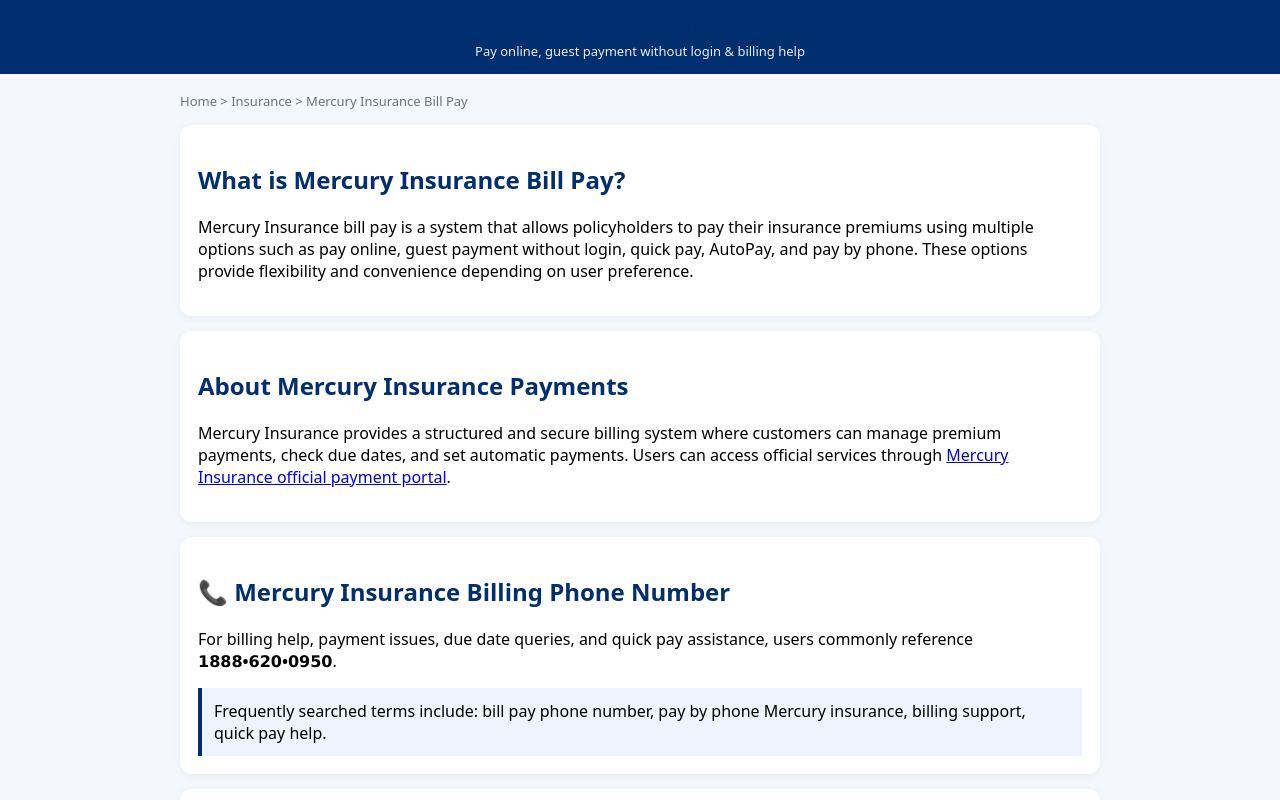
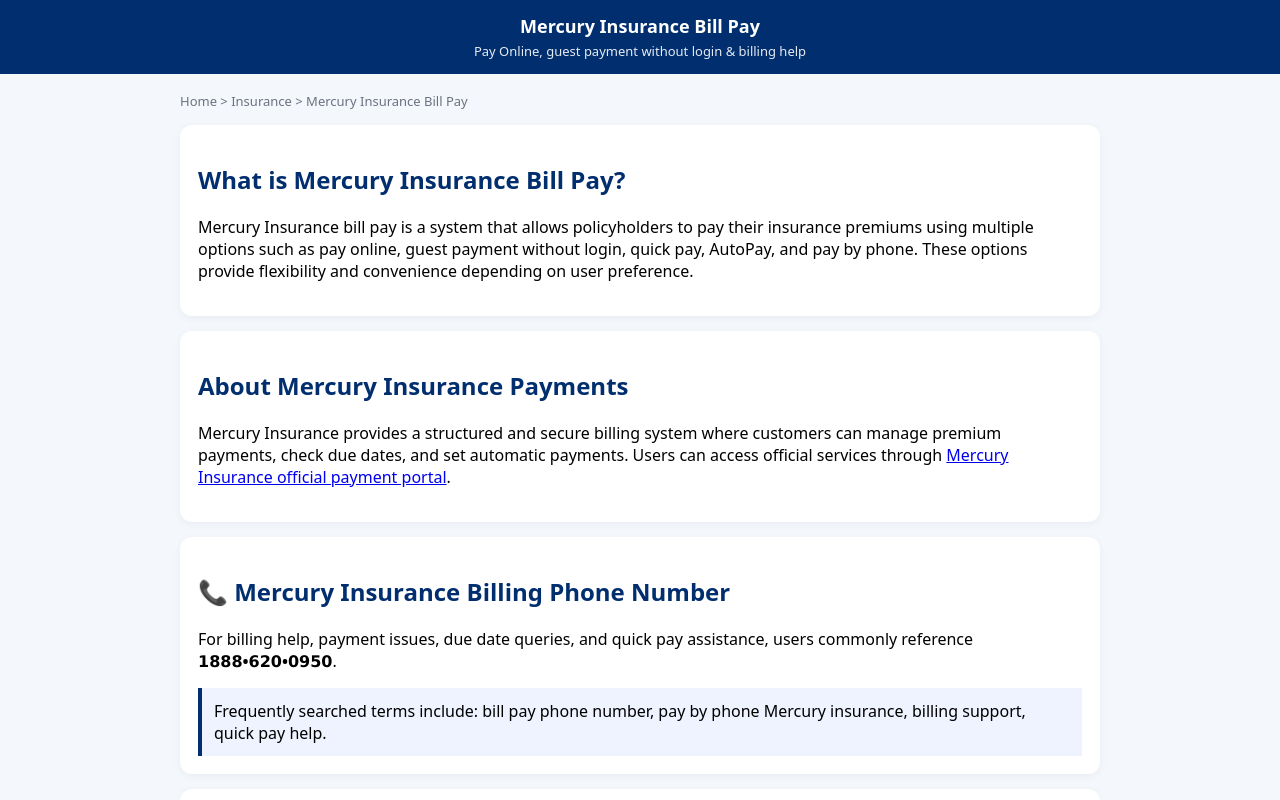
Before and after one commit to billinfo-desk/mercuryinsurancebillpay-, a plain HTML site: page index.html in a window 1280 px wide. Shown: the top 800 px of the page. Drawn offline with Linux system fonts and the light colour scheme.

Commit message:
Update index.html

```diff
--- a/index.html
+++ b/index.html
@@ -51,6 +51,7 @@
 header h1 {
   margin: 0;
   font-size: 18px;
+  color: #fff;  /* 👈 IMPORTANT */
 }
 
 header p {
@@ -87,7 +88,7 @@
 <body>
 <header>
   <h1>Mercury Insurance Bill Pay</h1>
-  <p>Pay online, guest payment without login & billing help</p>
+  <p>Pay Online, guest payment without login & billing help</p>
 </header>
 
 <div class="container">
```
